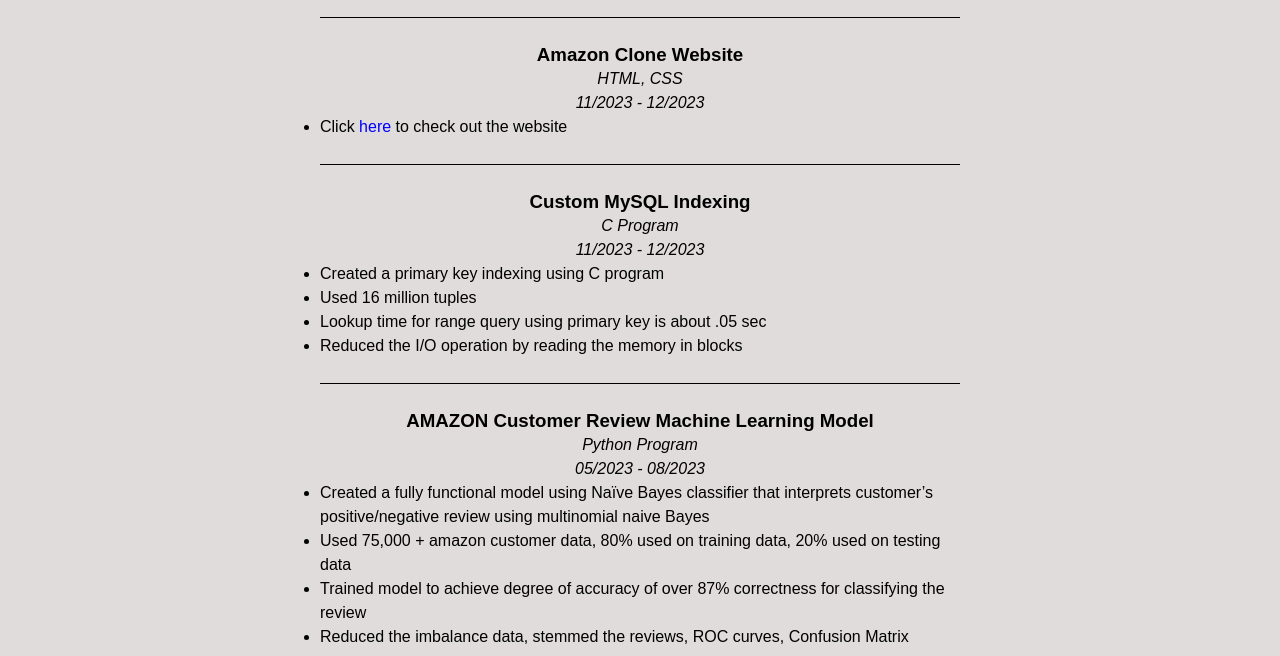
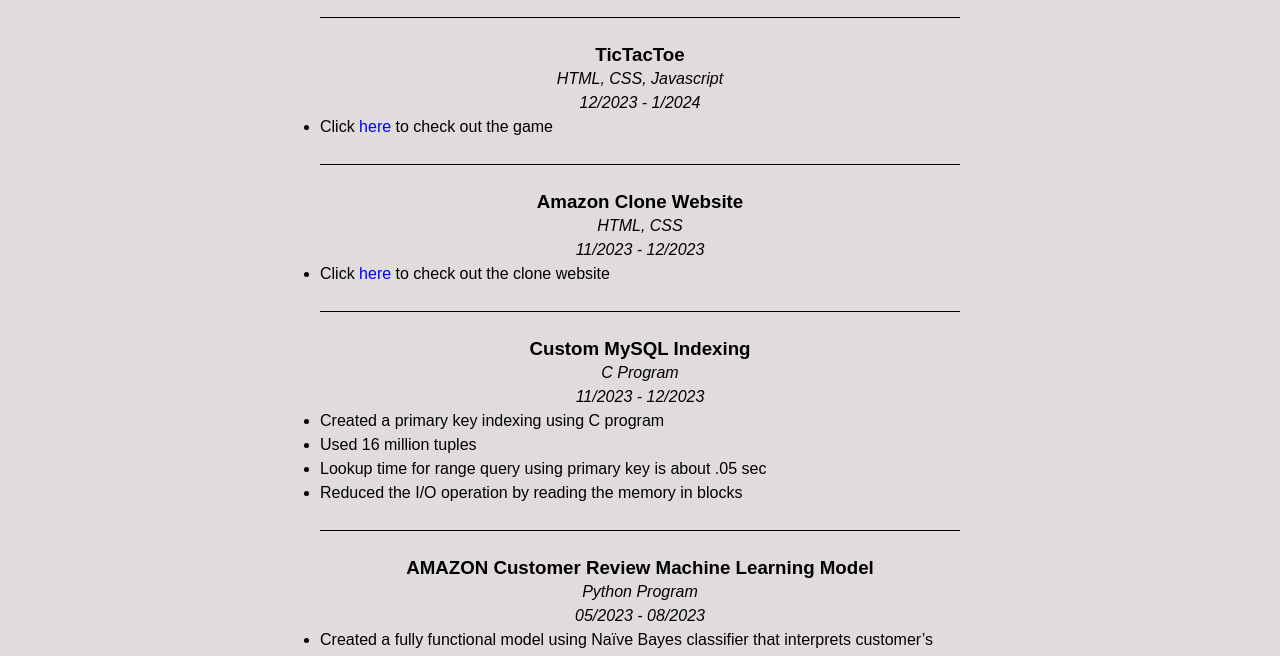
Before and after one commit to rajpatel322/Portfolio, a plain HTML site: page Projects.html in a window 1280 px wide. Shown: the part 107-763 px from the top of the page. Drawn offline with Linux system fonts and the light colour scheme.

Commit message:
added new project

```diff
--- a/Projects.html
+++ b/Projects.html
@@ -26,6 +26,25 @@
     <section class="project-section">
         <div class="project">
             <h3>
+                TicTacToe
+            </h3>
+            <p>
+                    HTML, CSS, Javascript
+                    <br>
+                    12/2023 - 1/2024
+            </p>
+
+            <ul>
+                <li>
+                    Click
+                    <a href="https://rajpatel322.github.io/TicTacToe/" style="text-decoration: none;"> here </a>
+                    to check out the game
+                </li>
+            </ul>
+        </div>
+
+        <div class="project">
+            <h3>
                 Amazon Clone Website
             </h3>
             <p>
@@ -38,7 +57,7 @@
                 <li>
                     Click
                     <a href="./Amazon FrontEnd Project/index.html" style="text-decoration: none;"> here </a>
-                    to check out the website
+                    to check out the clone website
                 </li>
 
             </ul>
```
